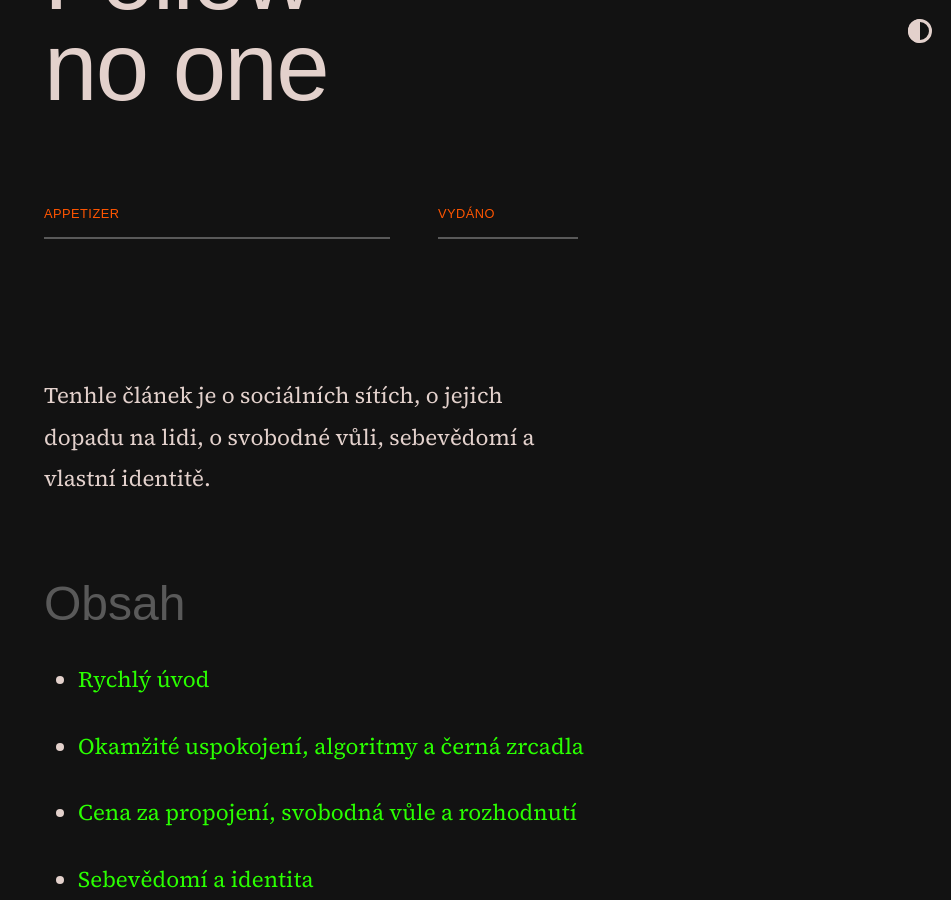
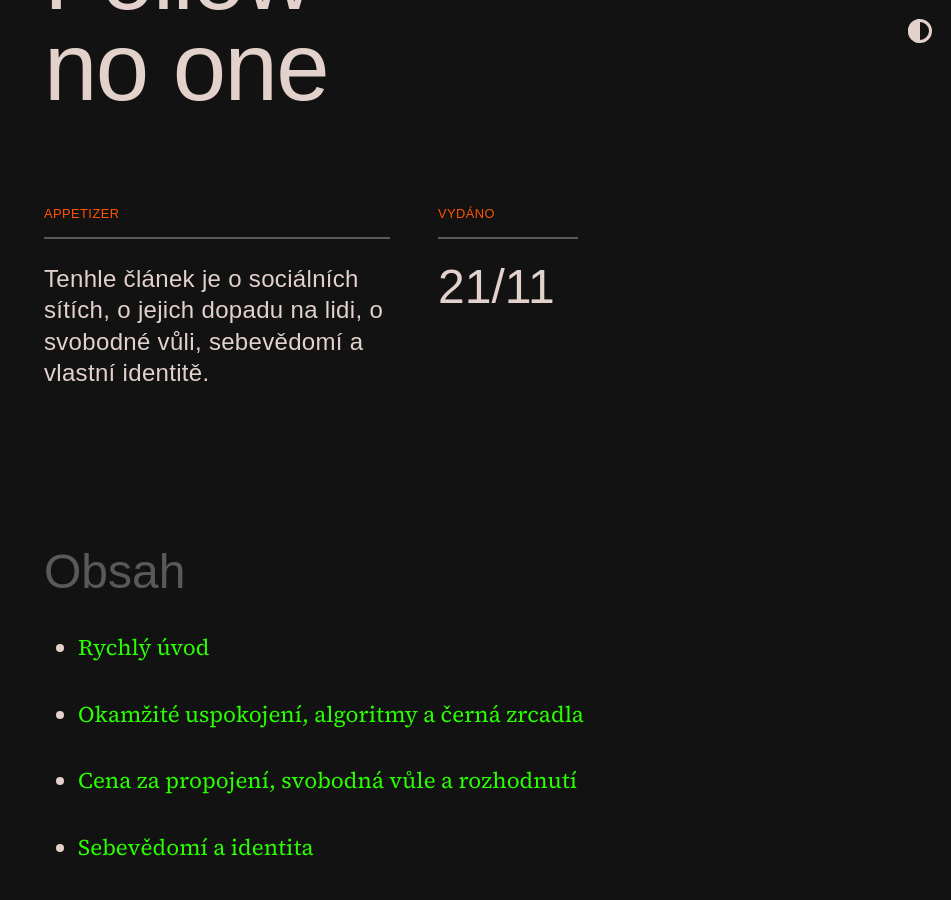
Before and after one commit to scherrer-txt/bts, a Jekyll site: the page built from _posts/2021-11-19-follow-no-one.md, in a window 1280 px wide and 900 px high, scrolled down 414 px. Shown: the whole window, without its empty margins (329-1280 px from the left). Built offline with Jekyll 4.4.1, drawn with Linux system fonts in a browser that asks for light colours; some web fonts are replaced.

Commit message:
Update 2021-11-19-follow-no-one.md

```diff
--- a/_posts/2021-11-19-follow-no-one.md
+++ b/_posts/2021-11-19-follow-no-one.md
@@ -1,20 +1,20 @@
 ---
 layout: post
 title: Follow no one
-subtitle: Behind the Screens
+perex: Tenhle článek je o sociálních sítích, o jejich dopadu na lidi, o svobodné vůli, sebevědomí a vlastní identitě.
+order: 07
+release: 21/11
 author: scherrer.txt
 thumbnail: /assets/bts-07-thumb.png
-img: /assets/bts-07-thumb.png
-order: 07
 ---
-
-Tenhle článek je o sociálních sítích, o jejich dopadu na lidi, o svobodné vůli, sebevědomí a vlastní identitě.
 
 ### Obsah
 {:.no_toc}
 
 * TOC
 {:toc}
+
+---
 
 ## Rychlý úvod
 Jsem typ člověka[^1], co musí pořád vstřebávat nějaký informace. Nahodně se mi v hlavě vynořují otázky, na který musím znát odpovědi. Díky tomu existuje málo témat, o kterých bych se s někým nedokázal bavit. Na to jsem byl vždycky docela hrdý.
```
